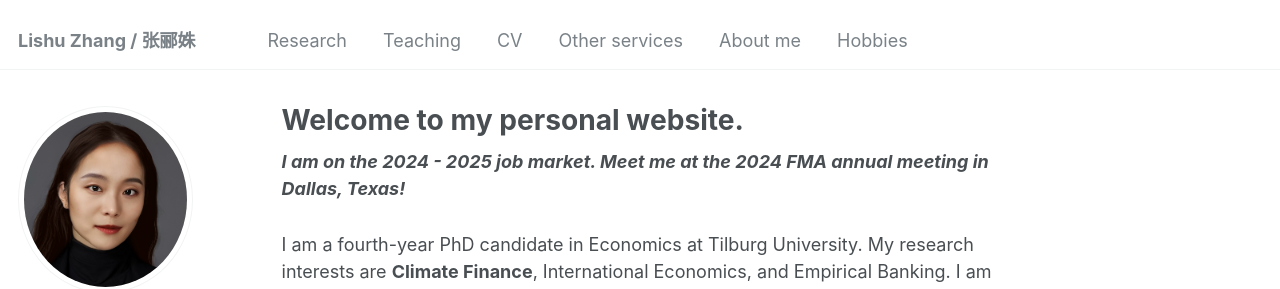
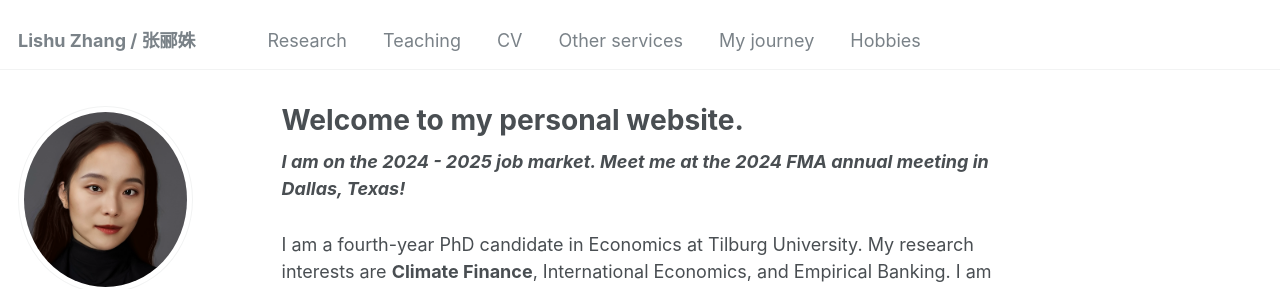
Before and after one commit to LishuZ/LishuZ.github.io, a Jekyll site: the page built from _pages/about.md, in a window 1280 px wide. Shown: the top 289 px of the page. Built offline with Jekyll 4.4.1, drawn with Linux system fonts in a browser that asks for light colours; some web fonts are replaced.

Commit message:
Update navigation.yml

```diff
--- a/_data/navigation.yml
+++ b/_data/navigation.yml
@@ -24,7 +24,7 @@ main:
   - title: "Other services"
     url: /others/
 
-  - title: "About me"
+  - title: "My journey"
     url: /about/
 
   - title: "Hobbies"
```
